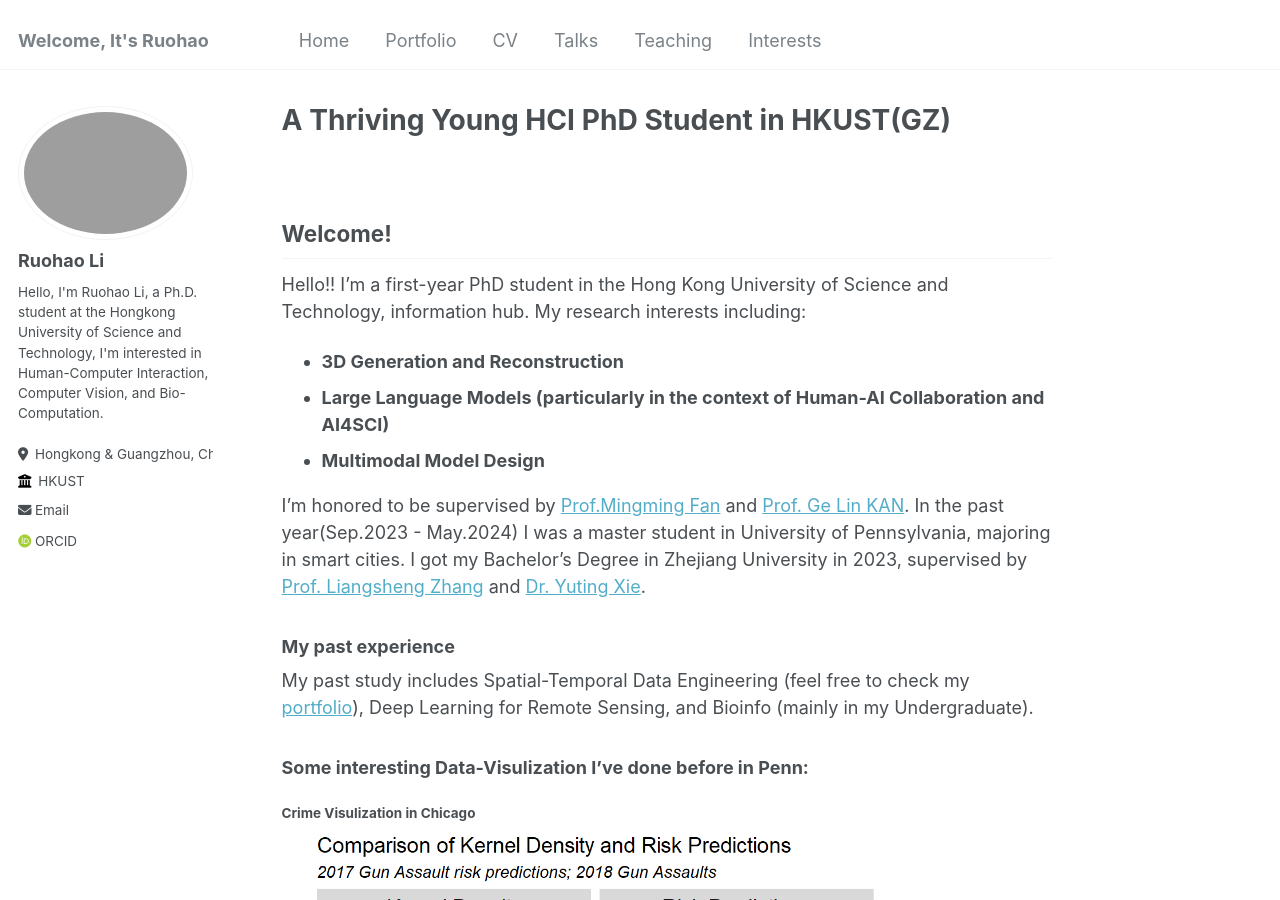
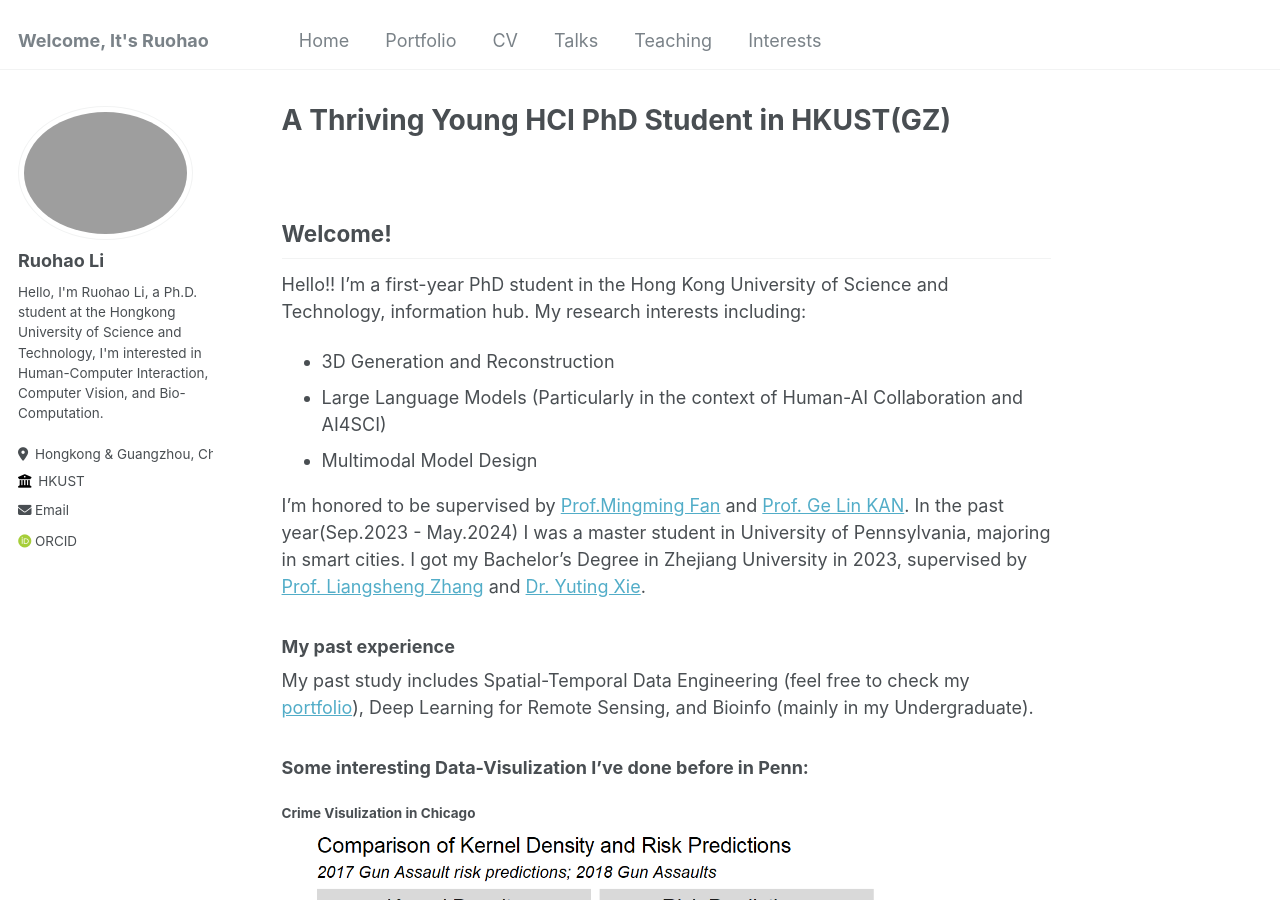
Before and after one commit to ruohaoli/ruohaoli.github.io, a Jekyll site: the page built from _pages/about.md, in a window 1280 px wide and 900 px high. Built offline with Jekyll 4.4.1, drawn with Linux system fonts in a browser that asks for light colours; some web fonts are replaced.

```diff
--- a/_pages/about.md
+++ b/_pages/about.md
@@ -13,9 +13,9 @@ redirect_from:
 
 Hello!! I'm a first-year PhD student in the Hong Kong University of Science and Technology, information hub. My research interests including:
 
-- **3D Generation and Reconstruction**
-- **Large Language Models (particularly in the context of Human-AI Collaboration and AI4SCI)**
-- **Multimodal Model Design**
+- 3D Generation and Reconstruction
+- Large Language Models (Particularly in the context of Human-AI Collaboration and AI4SCI)
+- Multimodal Model Design
 
  I'm honored to be supervised by [Prof.Mingming Fan](https://www.mingmingfan.com/) and [Prof. Ge Lin KAN](https://facultyprofiles.hkust-gz.edu.cn/faculty-personal-page/KAN-GeLin/gelin). In the past year(Sep.2023 - May.2024) I was a master student in University of Pennsylvania, majoring in smart cities. I got my Bachelor's Degree in Zhejiang University in 2023, supervised by [Prof. Liangsheng Zhang](https://person.zju.edu.cn/0020046) and [Dr. Yuting Xie](https://person.zju.edu.cn/xieyuting).
 
```
